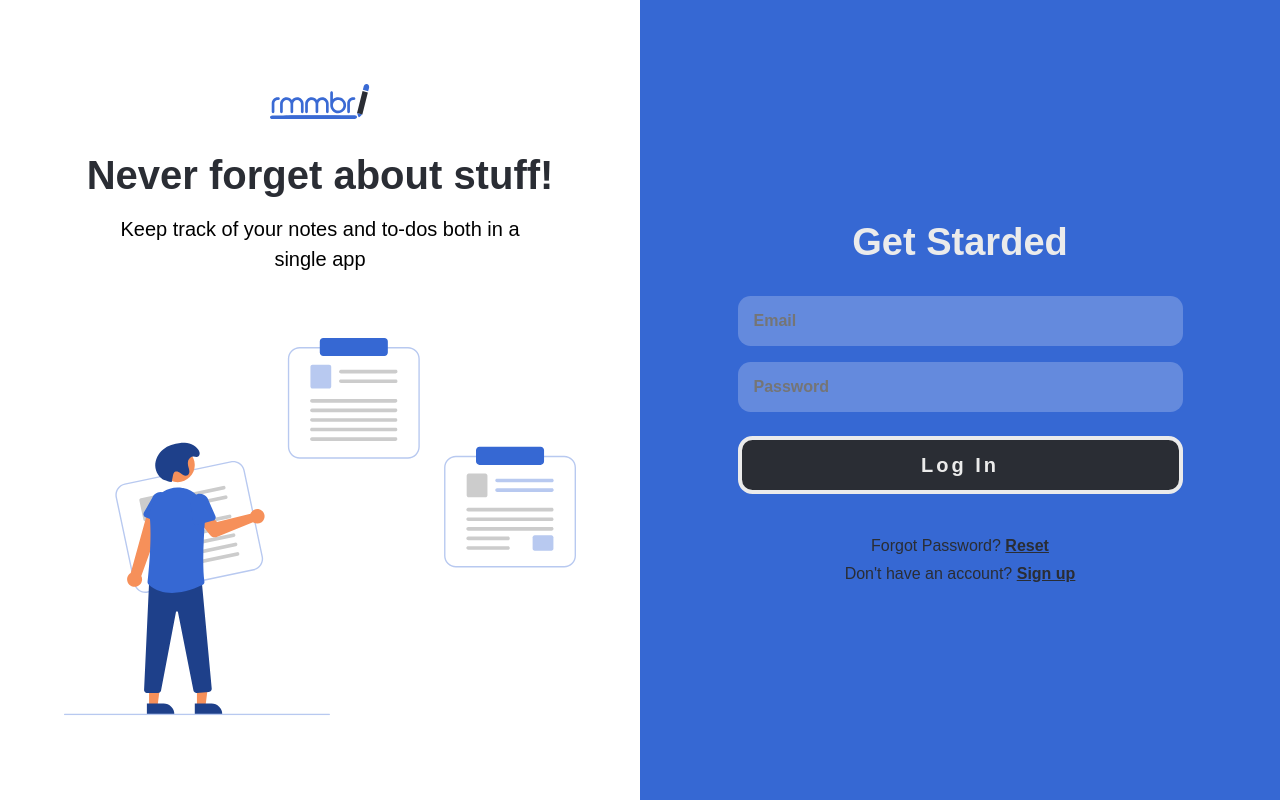
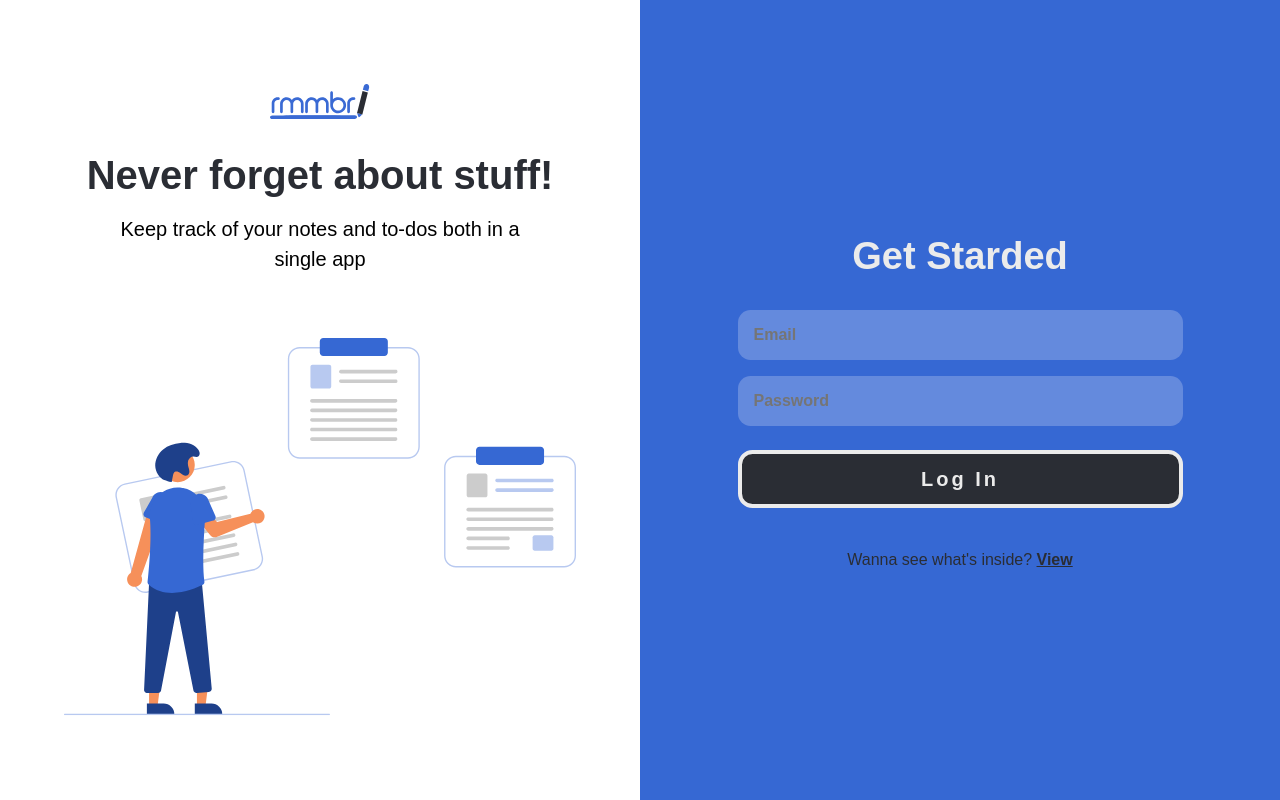
Before and after one commit to refmathew/rmmbr, a Vue app in the folder client/: page /login in a window 1280 px wide. Built offline with nearby package versions, Linux system fonts and the light colour scheme; no server answers.

Commit message:
Replaced form footer links

```diff
--- a/client/src/views/Login.vue
+++ b/client/src/views/Login.vue
@@ -17,7 +17,6 @@ onMounted(() => {
     window.removeEventListener('load', () => { })
   })
 })
-
 </script>
 
 
@@ -49,19 +48,9 @@ onMounted(() => {
           </div>
           <custom-form></custom-form>
           <div class="login__form__footer">
-            <div class="login-footer login__form__footer__forgot">
-              Forgot Password?
-              <a
-                href
-                class="login-footer__link login__form__footer__forgot__link"
-              >Reset</a>
-            </div>
-            <div class="login-footer login__form__footer__signup">
-              Don't have an account?
-              <a
-                href
-                class="login-footer__link login__form__footer__signup__link"
-              >Sign up</a>
+            <div class="login-footer">
+              Wanna see what's inside?
+              <a href class="login-footer__link">View</a>
             </div>
           </div>
         </div>
```
